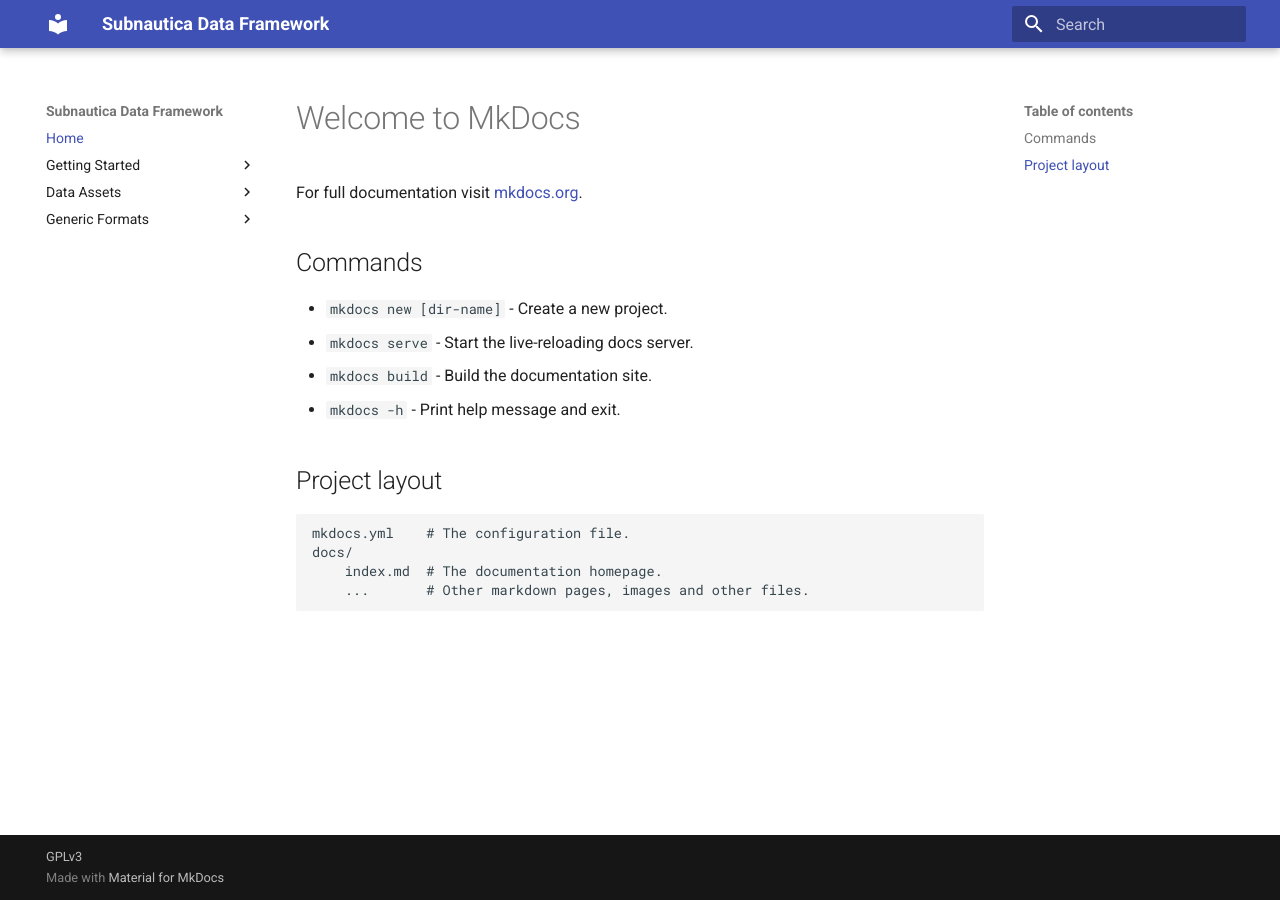
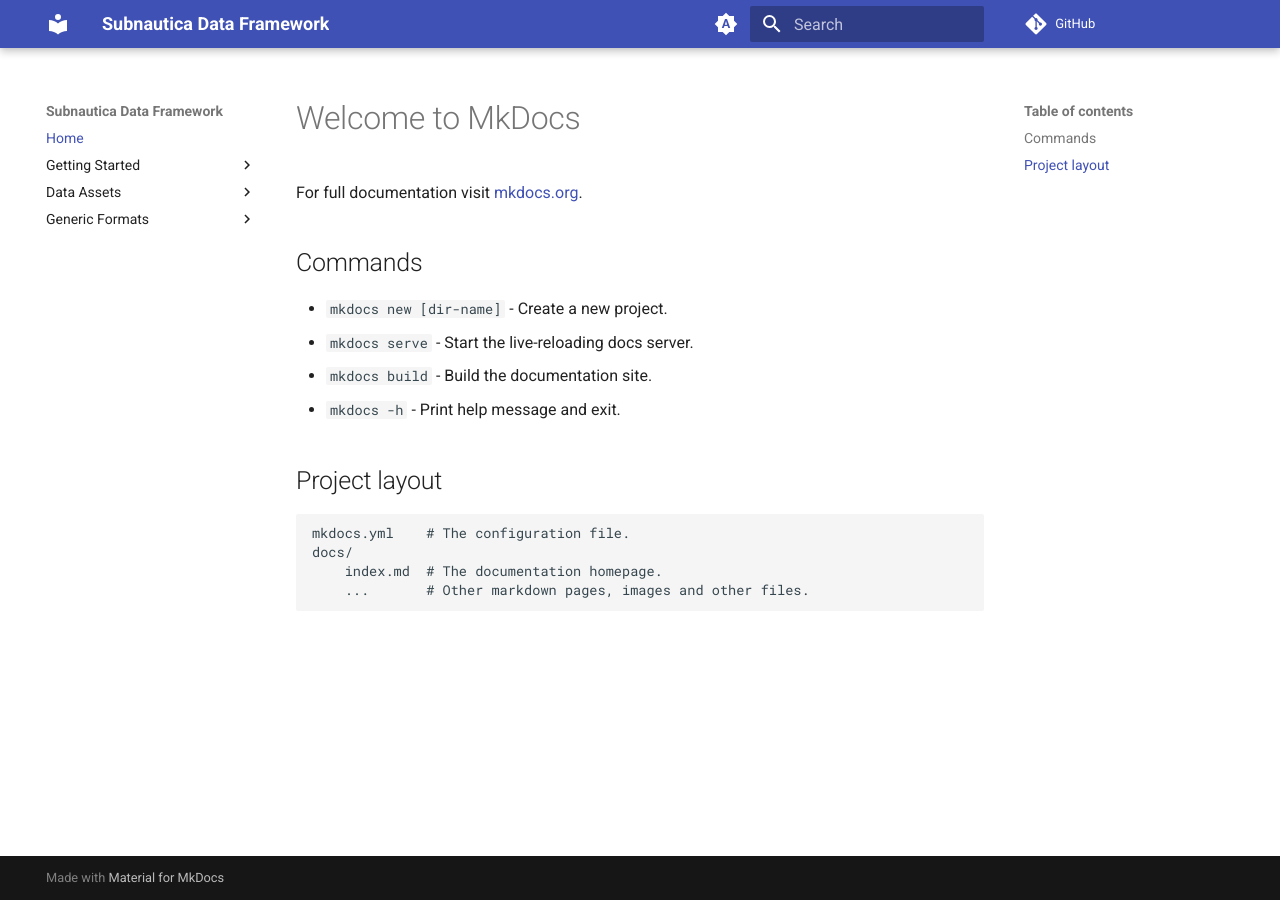
Before and after one commit to LimoDerEchte/SDF-Docs, an MkDocs documentation site: the page built from docs/index.md, in a window 1280 px wide. Built offline with MkDocs 1.6.1 and Material for MkDocs 9.7.7, drawn with Linux system fonts in a browser that asks for light colours; comment, search, counter and statistics services are not loaded.

Commit message:
page design

```diff
--- a/mkdocs.yml
+++ b/mkdocs.yml
@@ -1,6 +1,29 @@
+
 site_name: Subnautica Data Framework
-theme: material
-copyright: GPLv3
+site_url: https://docs.sn2-sdf.dev/
+site_description: This site has all documentation necessary to create content mods using SDF
+
+theme:
+  name: material
+  palette:
+    - media: "(prefers-color-scheme)"
+      toggle:
+        icon: material/brightness-auto
+        name: Switch to light mode
+
+    - media: "(prefers-color-scheme: light)"
+      scheme: default
+      toggle:
+        icon: material/brightness-7
+        name: Switch to dark mode
+
+    - media: "(prefers-color-scheme: dark)"
+      scheme: slate
+      toggle:
+        icon: material/brightness-4
+        name: Switch to system preference
+
+repo_url: https://github.com/LimoDerEchte/SDF-Docs/
 
 nav:
   - Home: index.md
```
